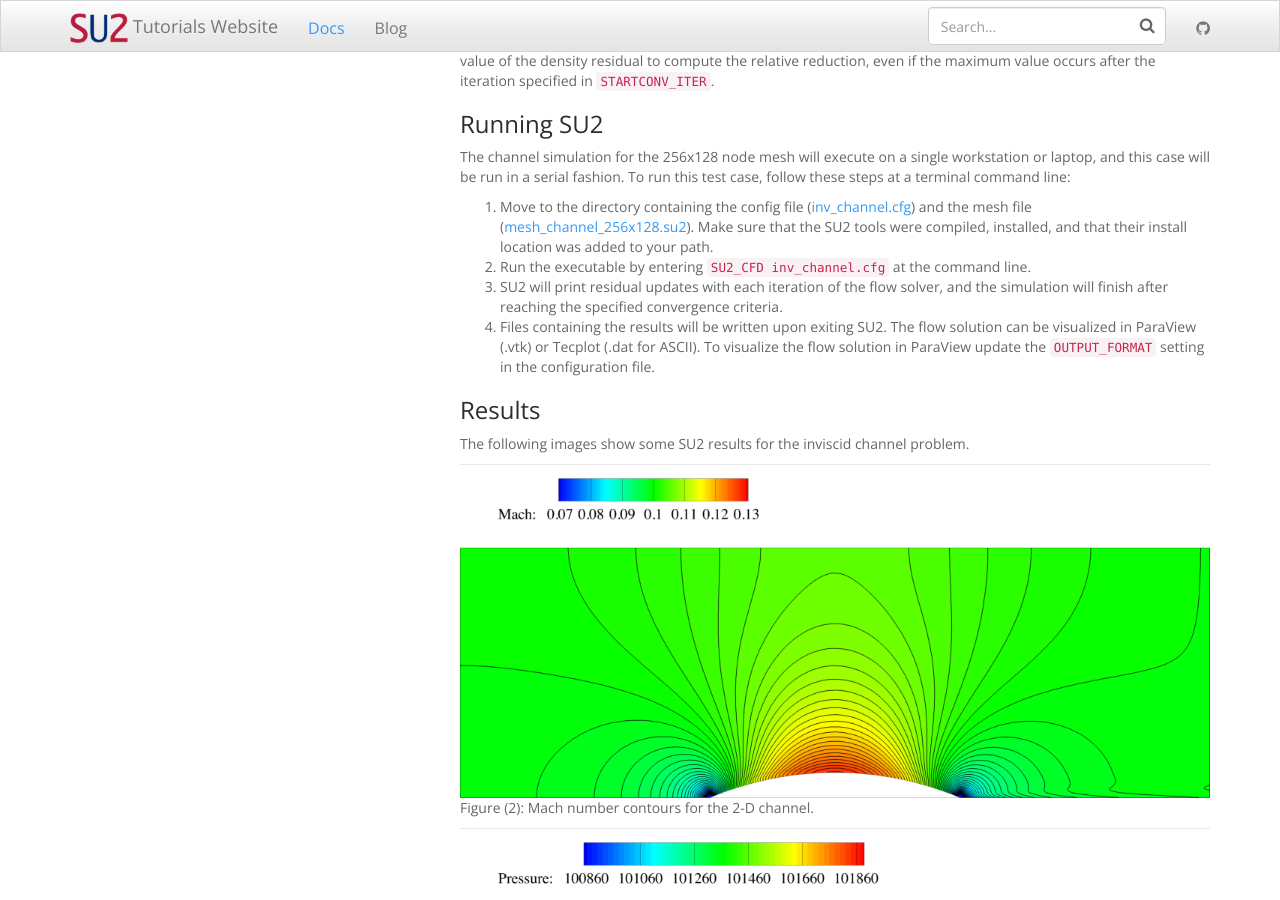
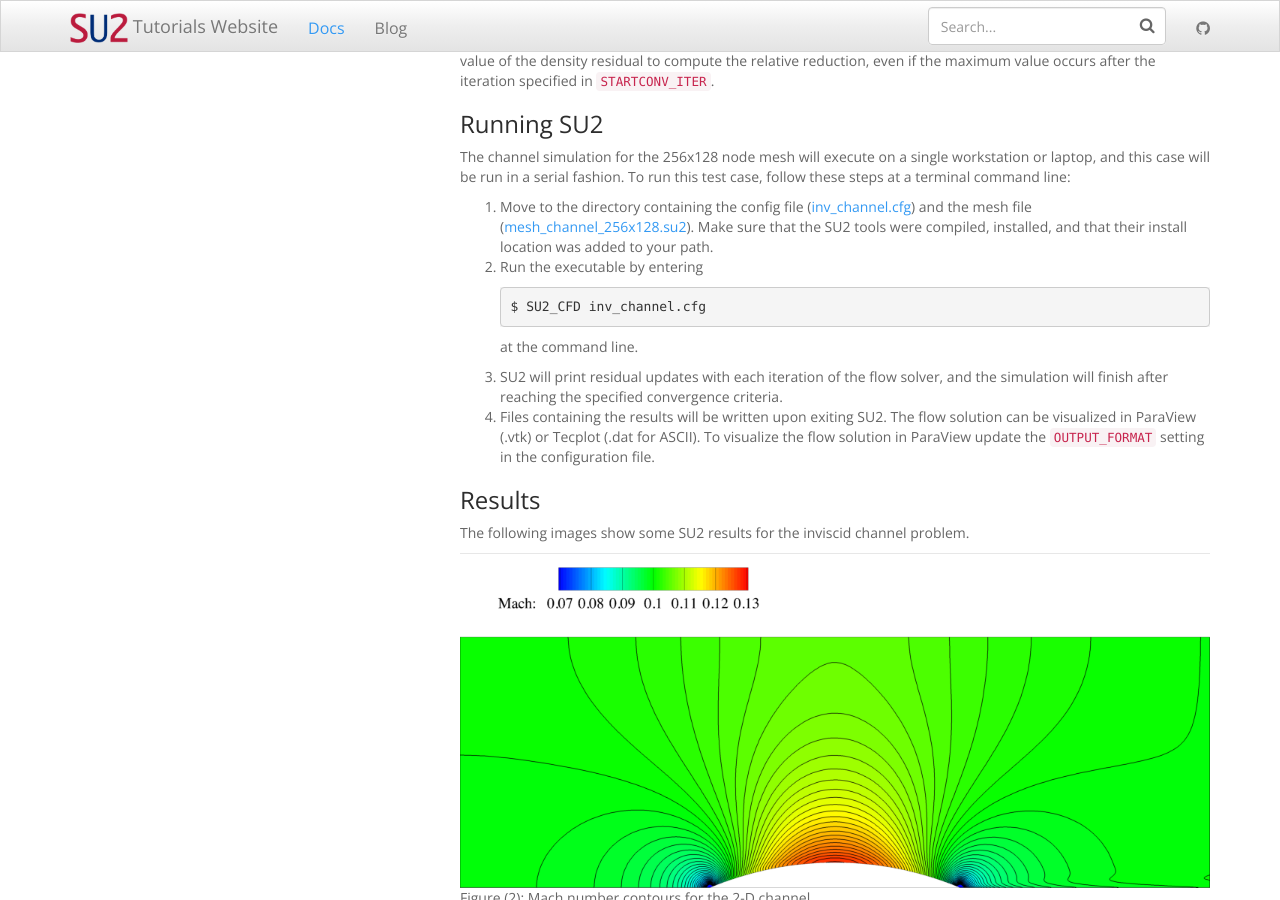
Before and after one commit to tdunning/Tutorials, a Jekyll site: the page built from _docs/basic_features/Inviscid_Bump.md, in a window 1280 px wide and 900 px high, scrolled down 3566 px. Built offline with Jekyll 4.4.1, drawn with Linux system fonts in a browser that asks for light colours; nearby versions of some CDN libraries; comment, search, counter and statistics services are not loaded.

````diff
--- a/_docs/basic_features/Inviscid_Bump.md
+++ b/_docs/basic_features/Inviscid_Bump.md
@@ -114,7 +114,13 @@ There are three different types of criteria for terminating a simulation in SU2:
 
 The channel simulation for the 256x128 node mesh will execute on a single workstation or laptop, and this case will be run in a serial fashion. To run this test case, follow these steps at a terminal command line:
  1. Move to the directory containing the config file ([inv_channel.cfg](../../Inviscid_Bump/inv_channel.cfg)) and the mesh file ([mesh_channel_256x128.su2](../../Inviscid_Bump/mesh_channel_256x128.su2)). Make sure that the SU2 tools were compiled, installed, and that their install location was added to your path.
- 2. Run the executable by entering `SU2_CFD inv_channel.cfg` at the command line.
+ 2. Run the executable by entering
+
+    ```
+    $ SU2_CFD inv_channel.cfg
+    ```
+
+     at the command line.
  3. SU2 will print residual updates with each iteration of the flow solver, and the simulation will finish after reaching the specified convergence criteria.
  4. Files containing the results will be written upon exiting SU2. The flow solution can be visualized in ParaView (.vtk) or Tecplot (.dat for ASCII). To visualize the flow solution in ParaView update the `OUTPUT_FORMAT` setting in the configuration file.
 
````
